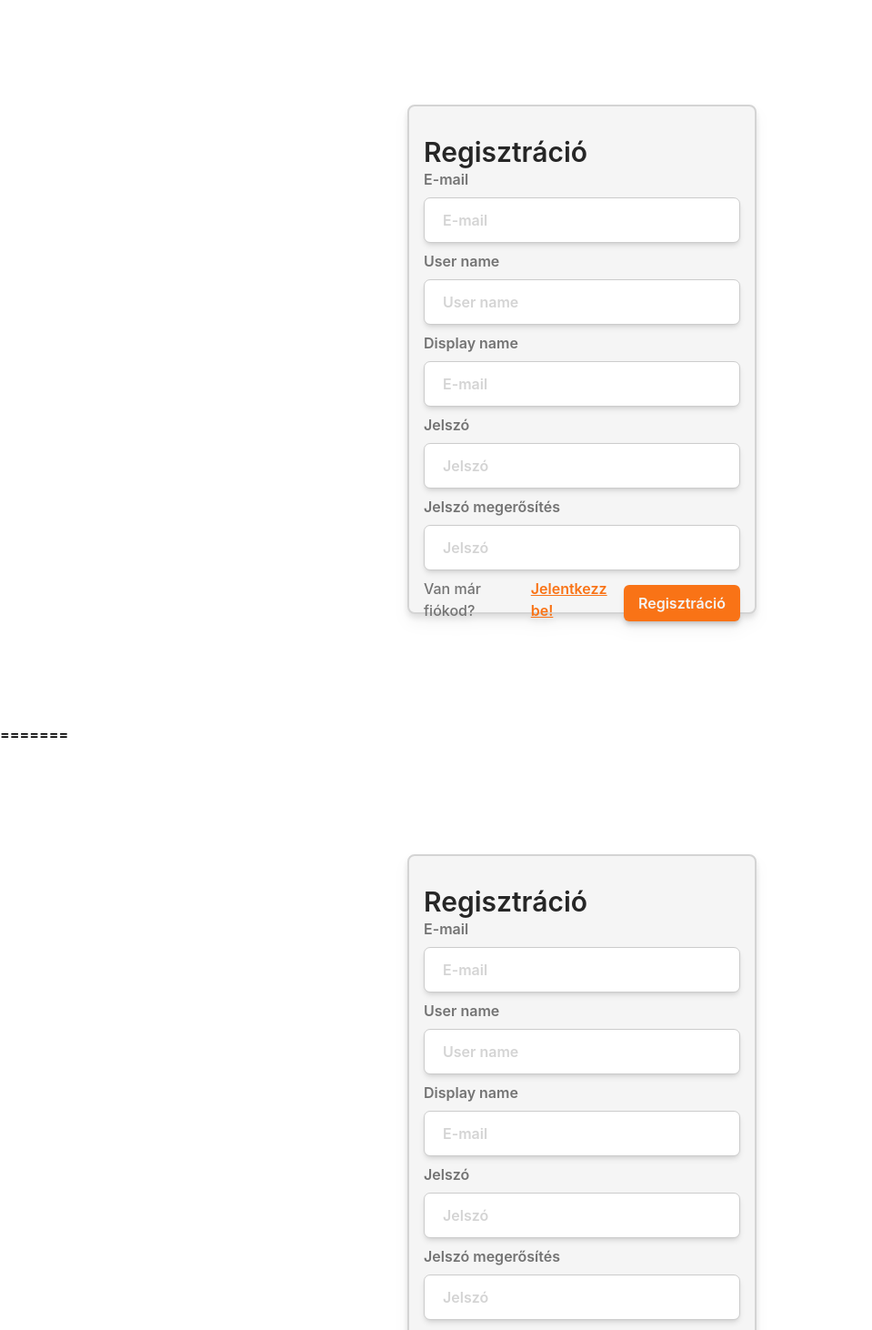
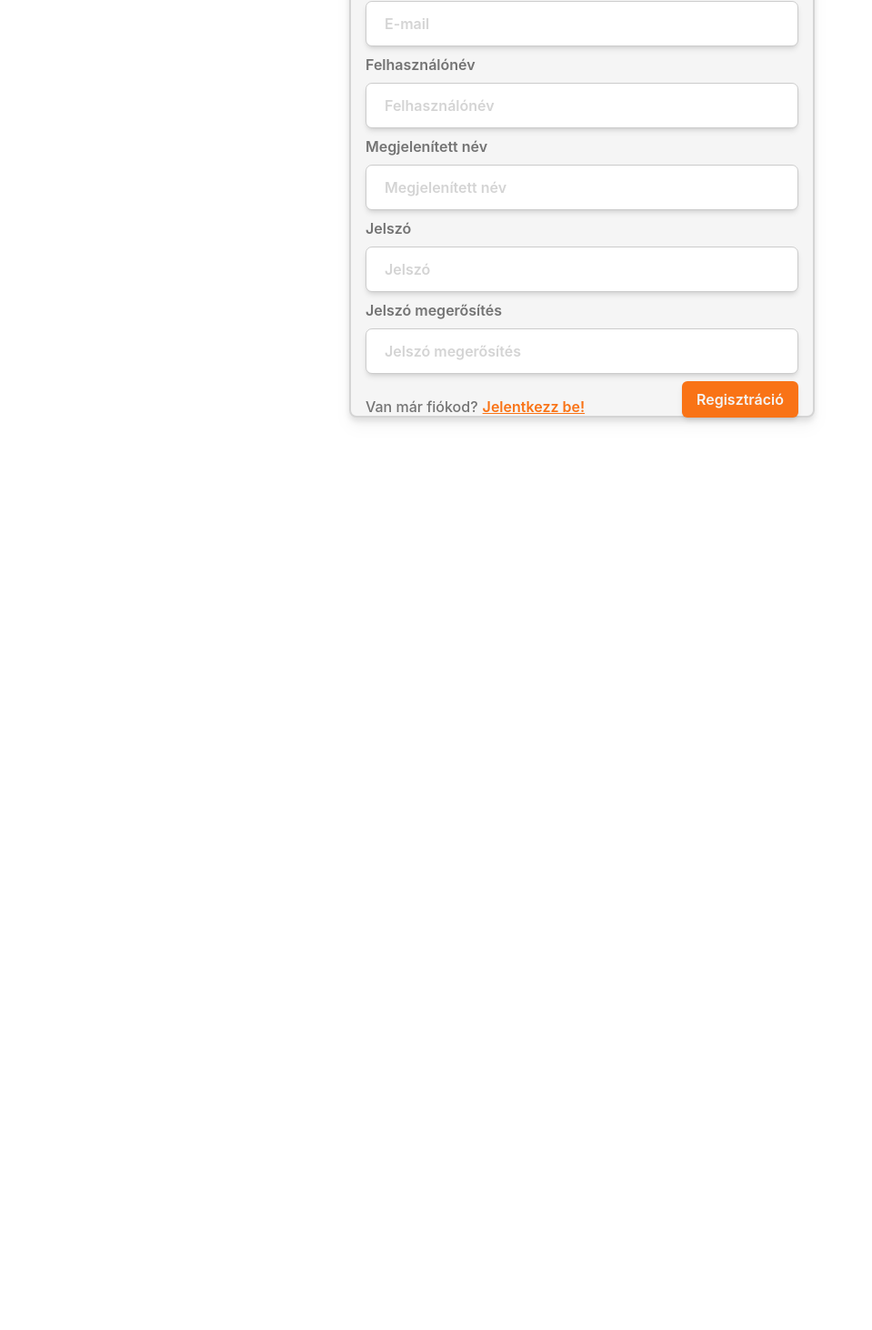
Before and after one commit to WR0NGTH3HU4/Informee, a Vue app: page /Registration in a window 1280 px wide. Shown: the part 282-1744 px from the top of the page at 91% size, without its empty margins (0-959 px from the left). After the commit the page ends 861 px from the top, so only its background shows below. Built offline with nearby package versions, Linux system fonts and the light colour scheme.

Commit message:
design for Login and Registration, fixed

```diff
--- a/package.json
+++ b/package.json
@@ -32,6 +32,7 @@
     "npm-run-all2": "^6.1.1",
     "postcss": "^8.4.35",
     "prettier": "^3.0.3",
+    "sass": "^1.71.1",
     "tailwindcss": "^3.4.1",
     "typescript": "~5.3.0",
     "vite": "^5.0.11",
--- a/src/App.vue
+++ b/src/App.vue
@@ -14,14 +14,14 @@ function asd() {
 <template>
   <Navbar />
 
-  <Button text="Primary button" type="primary"></Button>
+  <!--<Button text="Primary button" type="primary"></Button>
   <Button text="Danger button" type="danger"></Button>
   <PostActionButton class="upvote"></PostActionButton>
   <PostActionButton class="dislike"></PostActionButton>
   <PostActionButton class="share"></PostActionButton>
   <PostActionButton class="report"></PostActionButton>
-  <RouterView />
-=======
+  <RouterView />-->
+
   <!--<Button text="Primary button" type="primary"></Button>-->
   <!--<Button text="Danger button" type="danger"></Button>-->
   <!--<PostActionButton class="upvote"></PostActionButton>-->
--- a/src/views/Login.vue
+++ b/src/views/Login.vue
@@ -52,8 +52,8 @@
         width: 100%;
     }
     .loginWindow{
-        width: 30%;
-        height: 50%;
+        width: 40%;
+        height: 40%;
         padding: 2rem 1rem 2rem 1rem;
     }
     .GoToPages{
--- a/src/views/Registration.vue
+++ b/src/views/Registration.vue
@@ -13,25 +13,25 @@
             <div class="TitleContainer w-full flex justify-start">
                 <h1 class="text-neutral-800 text-3xl" id="Title">Regisztráció</h1>
             </div>
-                <div class="w-full flex flex-col justify-center content-center">
+                <div class="InputContainer">
                     <h3 class="text-neutral-500">E-mail</h3>
                     <Input id="email" placeholder="E-mail"/>
                 </div>
-                <div class="w-full flex flex-col justify-center content-center">
-                    <h3 class="text-neutral-500">User name</h3>
-                    <Input id="username" placeholder="User name"/>
+                <div class="InputContainer">
+                    <h3 class="text-neutral-500">Felhasználónév</h3>
+                    <Input id="username" placeholder="Felhasználónév"/>
                 </div>
-                <div class="w-full flex flex-col justify-center content-center">
-                    <h3 class="text-neutral-500">Display name</h3>
-                    <Input id="displayname" placeholder="E-mail"/>
+                <div class="InputContainer">
+                    <h3 class="text-neutral-500">Megjelenített név</h3>
+                    <Input id="displayname" placeholder="Megjelenített név"/>
                 </div>
-                <div class="w-full flex flex-col justify-center content-center">
+                <div class="InputContainer">
                     <h3 class="text-neutral-500">Jelszó</h3>
                     <Input id="passwd" placeholder="Jelszó"/>
                 </div>
-                <div class="w-full flex flex-col justify-center content-center">
+                <div class="InputContainer">
                     <h3 class="text-neutral-500">Jelszó megerősítés</h3>
-                    <Input id="passwdconf" placeholder="Jelszó"/>
+                    <Input id="passwdconf" placeholder="Jelszó megerősítés"/>
                 </div>
 
                 <!--PassWd input field-->
@@ -51,7 +51,7 @@
     <!--Footer-->
 
 </template>
-<style scoped>
+<style scoped lang="scss">
     *{
         margin: 0;
         padding: 0;
@@ -73,15 +73,22 @@
         width: 100%;
     }
     .loginWindow{
-        width: 30%;
+        width: 40%;
         height: 70%;
         padding: 2rem 1rem 2rem 1rem;
     }
     .GoToPages{
         width: 100%;
+
     }
     #Reg{
         padding-left: 5px;
     }
 
+    .InputContainer {
+        @apply w-full flex flex-col justify-center content-center;
+
+
+    }
+
 </style>
```
Also changed, not shown: 1 other file (tests, documents, lock files or other folders).
